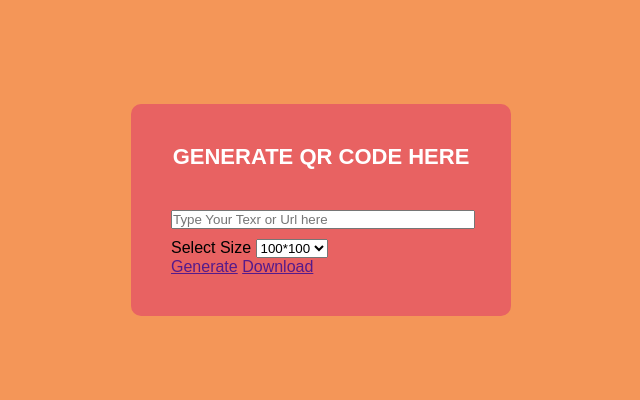
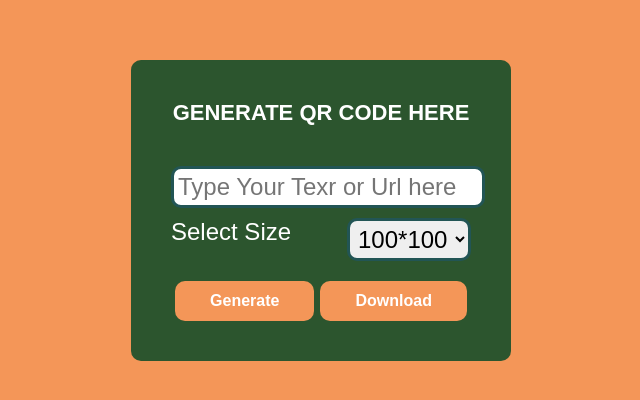
Before and after one commit to dpsharma2036/QRGenerator, a plain HTML site: page index.html in a window 1280 px wide. Shown: the part 190-590 px from the top of the page, without its empty margins (319-959 px from the left). Drawn offline with Linux system fonts and the light colour scheme.

Commit message:
css file modified

```diff
--- a/style.css
+++ b/style.css
@@ -1,6 +1,6 @@
 :root{
     --background-color:#f49658;
-    --primary-color:#e86262;
+    --primary-color:#2c552e;
     --border-radius:10px;
     --text-color:#ffffff;
     --border-color:#255;
@@ -42,11 +42,40 @@ body{
     width: 100%;
 }
 
-.qr-section input select{
-    padding: 10px;
+.qr-section input, select{
+    padding: 4px;
     border-radius: var(--border-radius);
     font-size: 24px;
     outline: none;
-    border:5px solid var(--border-color) ;
+    border:3px solid var(--border-color) ;
 
 }
+
+.qr-section label{
+    color:var(--text-color);
+    font-size: 24px;
+}
+
+.qr-section div{
+    display: flex;
+    justify-content: space-between;
+}
+
+.footer-section a{
+    background-color: var(--background-color);
+    padding: 11px 35px;
+    text-decoration: none;
+    font-size: 16px;
+    margin-inline: 3px;
+    border-radius: var(--border-radius);
+    color: var(--text-color);
+    font-weight: 700;
+
+
+}
+
+.footer-section{
+    margin-top: 20px;
+    display: flex;
+    justify-content: center;
+}
```
